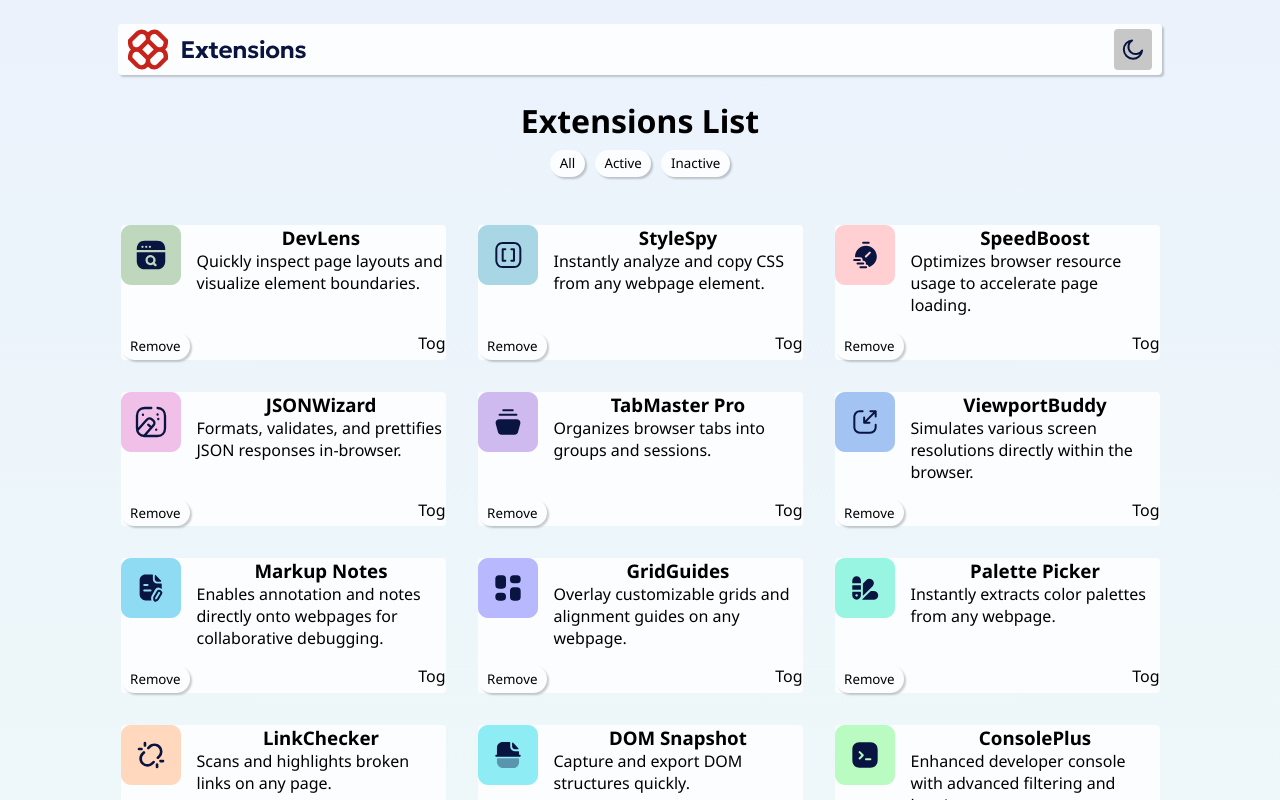
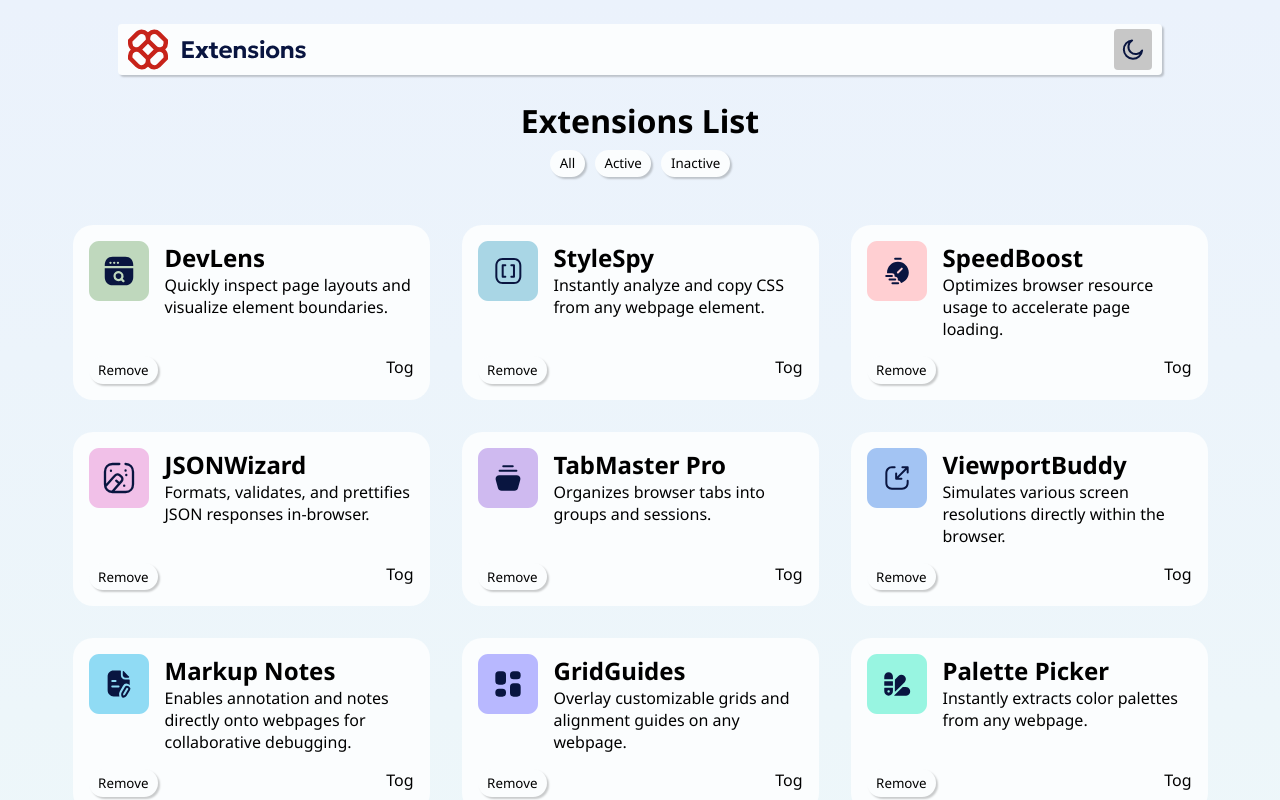
Before and after one commit to adie9/browser-extensions-manager-ui-main, a React (Vite) app: page / in a window 1280 px wide. Shown: the top 800 px of the page. Built offline with nearby package versions, Linux system fonts and the light colour scheme.

Commit message:
Added more bottom margins

```diff
--- a/src/components/Card/Card.jsx
+++ b/src/components/Card/Card.jsx
@@ -8,7 +8,7 @@ export default function Card({name, description, logo}) {
                 <div class="card-desc">
                     <img className='logo' src={logo} alt={`${name} logo`}></img>
                     <div>
-                        <h1>{name}</h1>
+                        <h2>{name}</h2>
                         <p>{description}</p>
                     </div>
                 </div>
--- a/src/components/Card/card.css
+++ b/src/components/Card/card.css
@@ -3,12 +3,13 @@
 /* Gradients */
 /* Mixins */
 .card {
-  border-radius: 4px;
+  border-radius: 20px;
   display: flex;
   flex-direction: column;
   width: 325px;
   background-color: hsl(200, 60%, 99%);
   gap: 1rem;
+  padding: 1rem;
 }
 
 .card-desc {
--- a/src/components/Card/card.scss
+++ b/src/components/Card/card.scss
@@ -1,12 +1,13 @@
 @use '../../variables' as vars;
 
 .card {
-    @include vars.rounded(4px);
+    @include vars.rounded(20px);
     display: flex;
     flex-direction: column;
     width: 325px;
     background-color: vars.$neutral-0;
     gap: 1rem;
+    padding: 1rem;
 }
 
 .card-desc {
--- a/src/components/CardGroup/card-group.css
+++ b/src/components/CardGroup/card-group.css
@@ -8,4 +8,5 @@
   flex-wrap: wrap;
   justify-content: center;
   gap: 2rem;
+  margin-bottom: 3rem;
 }/*# sourceMappingURL=card-group.css.map */
--- a/src/components/CardGroup/card-group.scss
+++ b/src/components/CardGroup/card-group.scss
@@ -6,4 +6,5 @@
     flex-wrap: wrap;
     justify-content: center;
     gap: 2rem;
+    margin-bottom: 3rem;
 }
```
Also changed, not shown: 2 other files (tests, documents, lock files or other folders).
